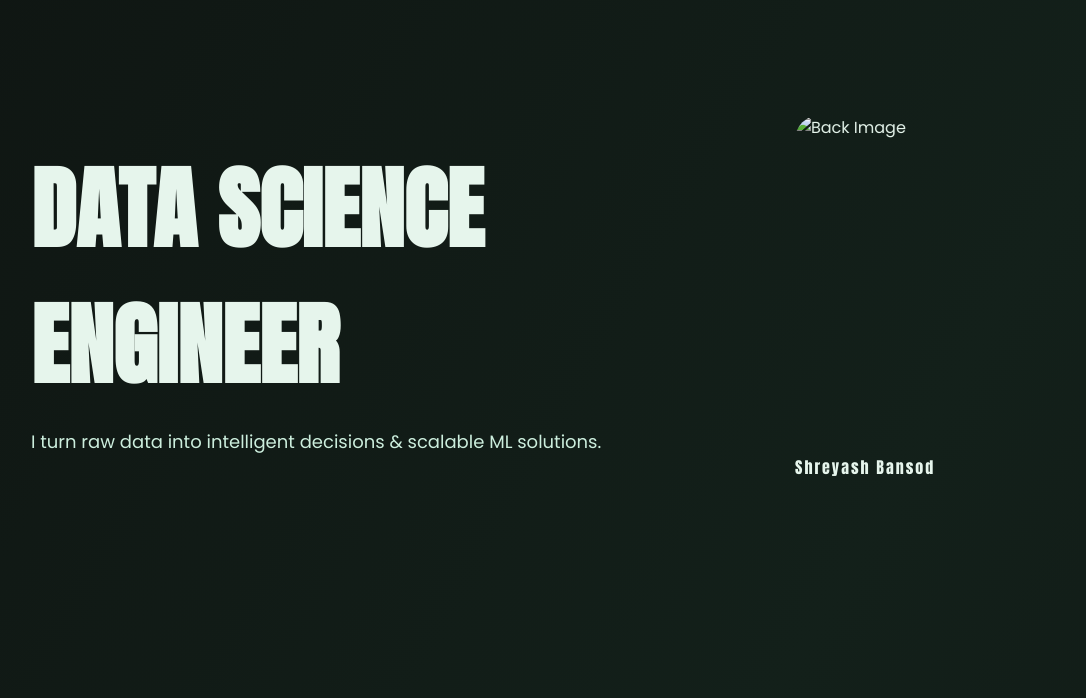
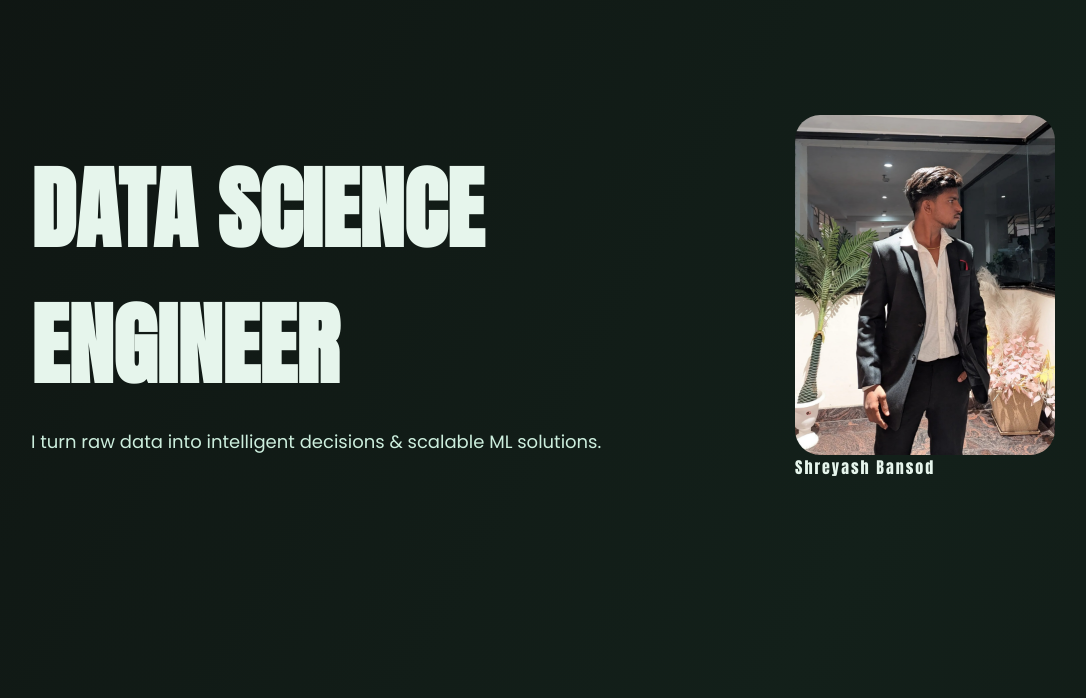
Before and after one commit to shreyashbansod2004-creator/shreyash.portfolio, a plain HTML site: page index.html in a window 1280 px wide. Shown: the part 102-800 px from the top of the page, without its empty margins (97-1183 px from the left). Drawn offline with Linux system fonts and the light colour scheme.

Commit message:
Update index.html

```diff
--- a/index.html
+++ b/index.html
@@ -30,11 +30,9 @@
 <div class="flip-card">
 <div class="flip-inner">
 <div class="flip-front">
-<img src="img/hero-front.png" alt="Front Image">
-</div>
+<img src="hero-front.png" alt="Front Image"></div>
 <div class="flip-back">
-<img src="img/hero-back.jpg" alt="Back Image">
-</div>
+<img src="hero-back.jpg" alt="Back Image"></div>
 </div>
 </div>
 </div>
```
